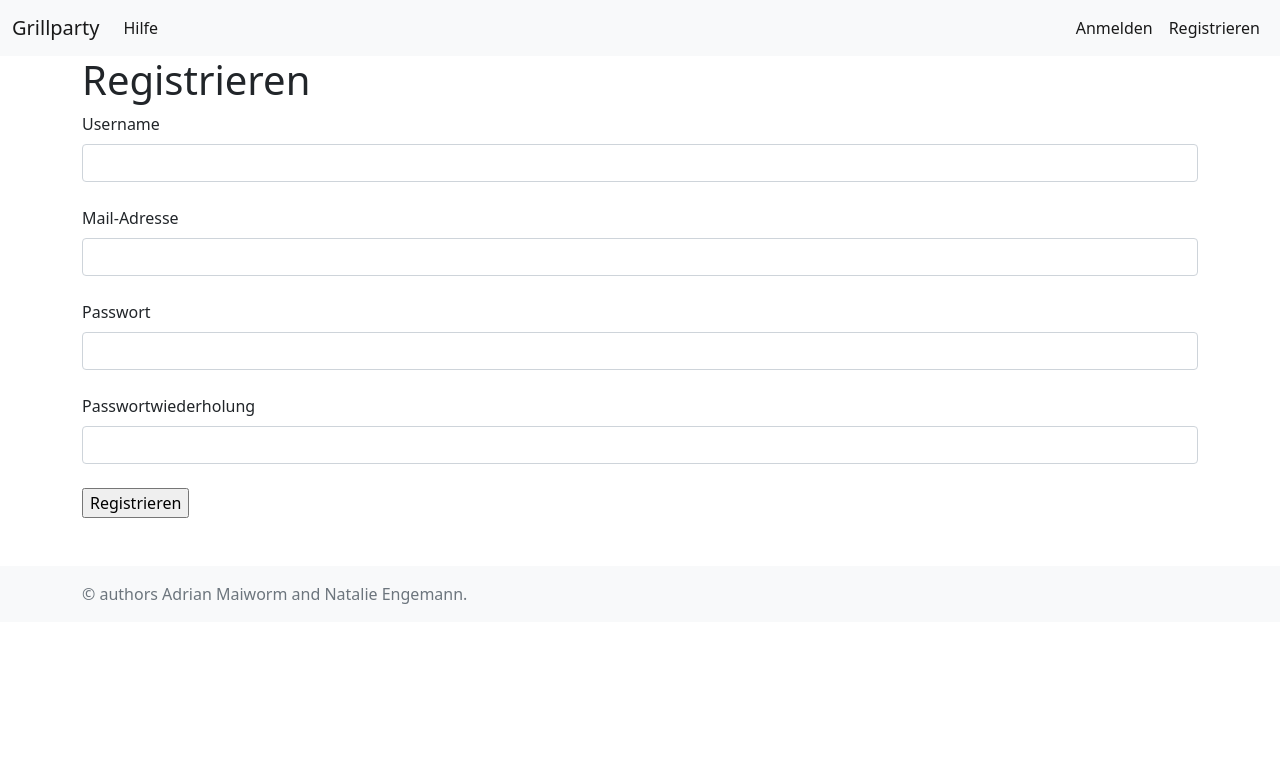
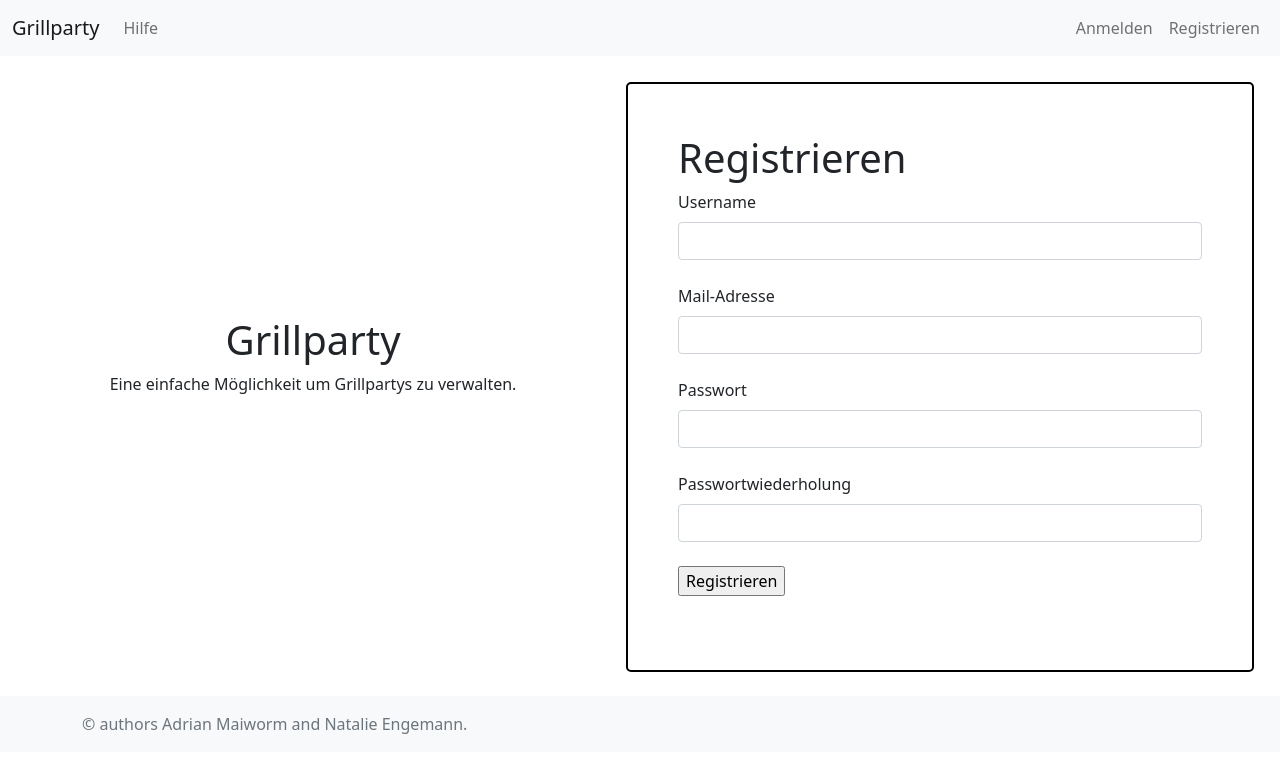
Before and after one commit to Addi500/grillparty, a Flask app: page /registrate in a window 1280 px wide. Shown: the top 773 px of the page. Run offline with Flask 2, Linux system fonts and the light colour scheme.

Commit message:
FAQs Layout, Titles, Sign In & Sign Up Layout

```diff
--- a/static/css/stylesheet.css
+++ b/static/css/stylesheet.css
@@ -1,7 +1,4 @@
 /* Navbar */
-
-
-
 
 /* Jumbotron */
 h1.display-3 {
@@ -12,6 +9,7 @@ p.display-3 {
     font-size: 2em;
 }
 .jumbotron {
+  margin-top: auto;
   min-height:600px;
 }
 
@@ -37,7 +35,23 @@ p.display-3 {
   font-size: 20px;
 }
 
-.Kontakt {
-  border: 1px;
+/* Anmelden / Registrieren*/
+.container-par {
+  display:flex;
+  align-items: center;
+}
 
+
+.container-5 {
+  width: 50%;
+  border: 2px solid black;
+  border-radius: 5px;
+  margin-right: 2%;
+  margin-top: 2%;
+  padding: 50px;
 }
+
+.container-6 {
+    width:50%;
+    text-align: center;
+}
--- a/templates/dashboard.html
+++ b/templates/dashboard.html
@@ -1,8 +1,9 @@
 {% extends "main.html" %}
 
 {% block navbar %}
+<title> Grillparty - Dashboard</title>
 
-<nav class="navbar navbar-expand-lg navbar-light bg-light">
+<nav class="navbar sticky-top navbar-expand-lg navbar-light bg-light">
     <div class="container-fluid">
         <a class="navbar-brand" href="/dashboard">Grillparty</a></div>
         <div class="collapse navbar-collapse"></div>
--- a/templates/help.html
+++ b/templates/help.html
@@ -1,7 +1,7 @@
 {% extends "main.html" %}
 
 {% block content%}
-
+<title> Grillparty - Hilfe</title>
 <div class = "FAQs">
 <h2>
     Hilfe - FAQs
@@ -38,7 +38,7 @@
 <div class="Kontakt">
 <p>
     Sollten Sie noch weitere Fragen haben, die unbeantwortet blieben oder einen
-    verbesserungsvorschlag einreichen wollen können Sie sich an folgende Adressen wenden:
+    Verbesserungsvorschlag einreichen wollen können Sie sich an folgende Adressen wenden:
 </p>
 
 <ul>
--- a/templates/main.html
+++ b/templates/main.html
@@ -15,7 +15,7 @@
 </head>
 {% block navbar %}
 <body>
-    <nav class="navbar navbar-expand-lg navbar-light bg-light">
+    <nav class="navbar sticky-top navbar-expand-lg navbar-light bg-light">
         <div class="container-fluid">
             <a class="navbar-brand" href="/">Grillparty</a>
             <button class="navbar-toggler" type="button" data-bs-toggle="collapse"
@@ -26,16 +26,16 @@
             <div class="collapse navbar-collapse" id="navbarSupportedContent">
                 <ul class="navbar-nav">
                     <li class="nav-item">
-                        <a class="nav-link active" href="/help">Hilfe</a>
+                        <a class="nav-link" href="/help">Hilfe</a>
                     </li>
             </div>
             <div class="collapse navbar-collapse"></div>
             <ul class="nav navbar-nav navbar-right">
                 <li class="nav-item">
-                        <a class="nav-link active" href="/login">Anmelden</a>
+                        <a class="nav-link" href="/login">Anmelden</a>
                     </li>
                     <li class="nav-item">
-                        <a class="nav-link active" href="/registrate">Registrieren</a>
+                        <a class="nav-link" href="/registrate">Registrieren</a>
                     </li>
                 </ul>
             </ul></div>
--- a/templates/newevent.html
+++ b/templates/newevent.html
@@ -2,6 +2,7 @@
 
 {% block overview%}
 <script src="https://ajax.googleapis.com/ajax/libs/jquery/2.1.3/jquery.min.js"></script>
+<title> Grillparty - Veranstaltung</title>
 
 <div class = "container-1">
 <h1>Veranstaltung erstellen </h1>
--- a/templates/registrate.html
+++ b/templates/registrate.html
@@ -1,16 +1,20 @@
 {% extends "main.html" %}
 
 {% block content%}
+<title>Grillparty - Registrieren</title>
+<div class = "container-par">
 
+    <div class = "container-6">
+        <h1>Grillparty</h1>
+        <p>Eine einfache Möglichkeit um Grillpartys zu verwalten.</p>
+    </div>
 
-<div class = "container">
+    <div class = "container-5">
         <h1>Registrieren </h1>
 
 
-<!-- Platz für das eigentliche Formular... -->
         <form method="POST">
          {{ form.hidden_tag() }}
-
          {{ form.User.label(class="form-label") }}
          {{ form.User(class="form-control") }}
 
@@ -36,6 +40,12 @@
              {{ ', '.join(errors) }}
          </small>
          {% endfor %}
+
 </form>
 </div>
+
+
+
+</div>
+
 {% endblock %}
--- a/templates/registrate_success.html
+++ b/templates/registrate_success.html
@@ -1,8 +1,7 @@
 {% extends "main.html" %}
 
 {% block content%}
-
-
+    <title>Registrierung erfolgt</title>>
     <p>Herzlich Willkommen {{session["User"]}}  </p>
     <br>
     <p>Sie haben sich erfolgreich registriert</p>
--- a/templates/start.html
+++ b/templates/start.html
@@ -2,6 +2,7 @@
 
 {% block content%}
 
+<title>Grillparty - Home</title>
 
 <div class="jumbotron" style="background-image: url('/static/Grillbild2.jpg')">
 
```
Also changed, not shown: templates/login.html (+10 -3 lines). Lines whose indentation alone changed are shown as unchanged.
